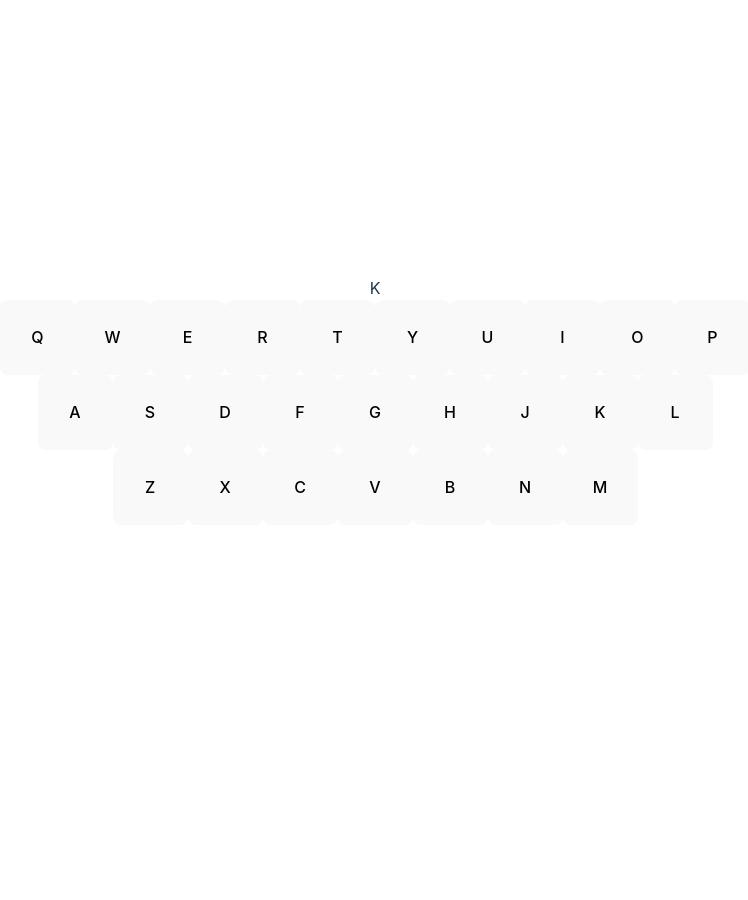
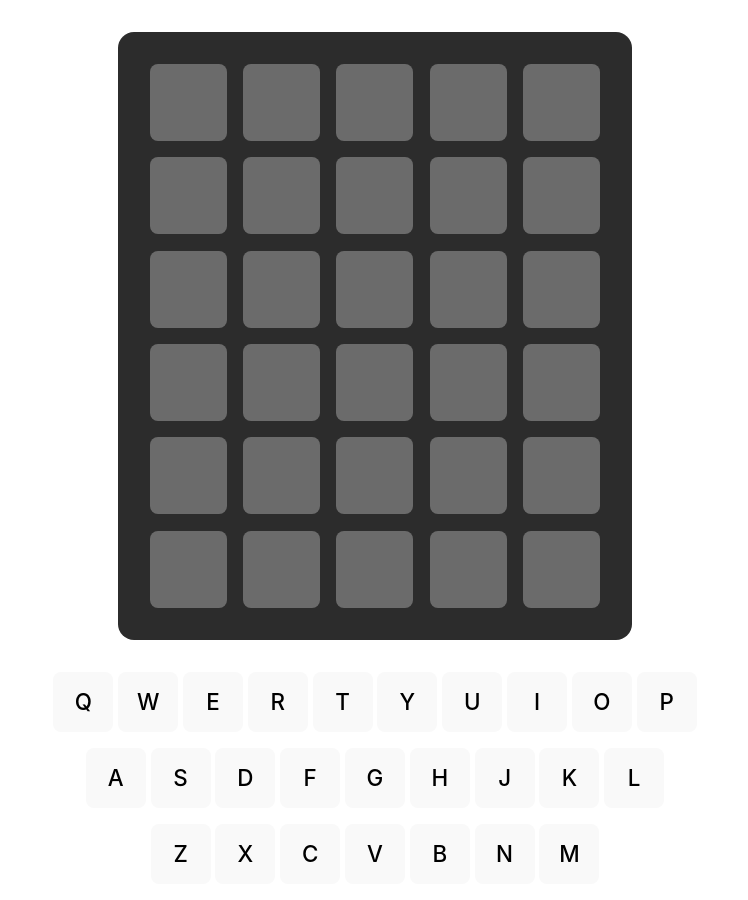
Before and after one commit to tahashieenavaz/wordle, a React (Vite) app: page / in a window 1280 px wide. Shown: the top 900 px of the page, without its empty margins (265-1013 px from the left). Before the commit the page ends 800 px from the top, so only its background shows below. Built offline with nearby package versions, Linux system fonts and the light colour scheme.

Commit message:
Completes board

```diff
--- a/src/App.tsx
+++ b/src/App.tsx
@@ -2,7 +2,6 @@ import { AppContext } from "./contexts/AppContext";
 import ContextInterface from "./interfaces/ContextInterface";
 
 import Board from "./components/Board";
-import Letter from "./components/Letter";
 import Keyboard from "./components/Keyboard";
 
 import { useState } from "react";
@@ -10,20 +9,23 @@ import { useState } from "react";
 import "./App.css";
 
 function App() {
-  const [currentWord, setCurrentWord] = useState("");
-  const [guesses, setGuesses] = useState([]);
+  const [currentIndex, setCurrentIndex] = useState(0);
+  const [guesses, setGuesses] = useState(
+    Array(6)
+      .fill(null)
+      .map(() => Array(5).fill(null))
+  );
 
   const store: ContextInterface = {
-    currentWord,
+    currentIndex,
     guesses,
-    setCurrentWord,
+    setCurrentIndex,
     setGuesses,
   };
 
   return (
     <AppContext.Provider value={store}>
       <Board />
-      <Letter letter="K" />
       <Keyboard />
     </AppContext.Provider>
   );
--- a/src/components/Board.tsx
+++ b/src/components/Board.tsx
@@ -1,13 +1,31 @@
+import { motion } from "framer-motion";
 import { useContext } from "react";
 import { AppContext } from "../contexts/AppContext";
 
 export default function Board() {
   const { guesses } = useContext(AppContext);
+
   return (
-    <>
-      {guesses.map((guess: string) => {
-        return <div>{guess}</div>;
+    <section id="board">
+      {guesses.map((guess: string, i: number) => {
+        return (
+          <div className="row">
+            {guess.map((letter: string, j: number) => {
+              return (
+                <motion.div
+                  initial={{ opacity: 0 }}
+                  animate={{ opacity: 1, rotate: 360 }}
+                  key={`${i} + ${j} + ${letter ? "y" : "n"}`}
+                  style={{ background: letter ? "#18A558" : "" }}
+                  className="letter"
+                >
+                  {letter}
+                </motion.div>
+              );
+            })}
+          </div>
+        );
       })}
-    </>
+    </section>
   );
 }
--- a/src/components/Keyboard.tsx
+++ b/src/components/Keyboard.tsx
@@ -1,12 +1,29 @@
+import { useContext } from "react";
+import { AppContext } from "../contexts/AppContext";
 import { keyboard } from "../utils";
 
 export default function Keyboard() {
+  const { currentIndex, guesses, setGuesses } = useContext(AppContext);
+
   return (
     <section id="keyboard">
       {keyboard.map((row) => (
         <div className="row">
           {row.map((key) => (
-            <button className="key">{key}</button>
+            <button
+              onClick={() => {
+                const nextGuesses = guesses.map((row, i) => {
+                  if (i === currentIndex) {
+                    row[row.indexOf(null)] = key;
+                  }
+                  return row;
+                });
+                setGuesses(nextGuesses);
+              }}
+              className="key"
+            >
+              {key}
+            </button>
           ))}
         </div>
       ))}
--- a/src/index.css
+++ b/src/index.css
@@ -13,8 +13,16 @@
   -webkit-font-smoothing: antialiased;
   -moz-osx-font-smoothing: grayscale;
   -webkit-text-size-adjust: 100%;
+
+  --button-size: 60px;
+  --keyboard-gap: 0.3rem;
 }
 
+* {
+  box-sizing: border-box;
+  margin: 0;
+  padding: 0;
+}
 a {
   font-weight: 500;
   color: #646cff;
@@ -70,6 +78,53 @@ button:focus-visible {
 }
 
 #keyboard button {
-  width: 75px;
+  width: var(--button-size);
   aspect-ratio: 1;
+  display: grid;
+  place-content: center;
+  font-size: 1.4rem;
 }
+
+#keyboard .row {
+  margin-bottom: 1rem;
+  display: flex;
+  gap: var(--keyboard-gap);
+  justify-content: center;
+  font-size: 1.5rem;
+  font-weight: bold;
+}
+
+#board {
+  width: calc(80 / 100 * (10 * var(--button-size) + 9 * var(--keyboard-gap)));
+  min-height: calc(
+    80 / 100 * (10 * var(--button-size) + 9 * var(--keyboard-gap))
+  );
+  border-radius: 1rem;
+  background: #2c2c2c;
+  margin-bottom: 2rem;
+  padding: 2rem;
+}
+
+#root {
+  display: flex;
+  flex-direction: column;
+  align-items: center;
+}
+#board {
+  display: grid;
+  gap: 1rem;
+}
+#board .row {
+  display: flex;
+  gap: 1rem;
+}
+.letter {
+  flex: 1;
+  aspect-ratio: 1;
+  background: rgba(255, 255, 255, 0.3);
+  border-radius: 0.5rem;
+  display: grid;
+  place-content: center;
+  font-weight: bold;
+  font-size: 1.4rem;
+}
--- a/src/interfaces/ContextInterface.ts
+++ b/src/interfaces/ContextInterface.ts
@@ -1,6 +1,6 @@
 export default interface ContextInterface {
-  guesses: Array<string>;
+  guesses: Array<Array<string>>;
+  currentIndex: number;
   setGuesses: Function;
-  currentWord: string;
-  setCurrentWord: Function;
+  setCurrentIndex: Function;
 }
```
